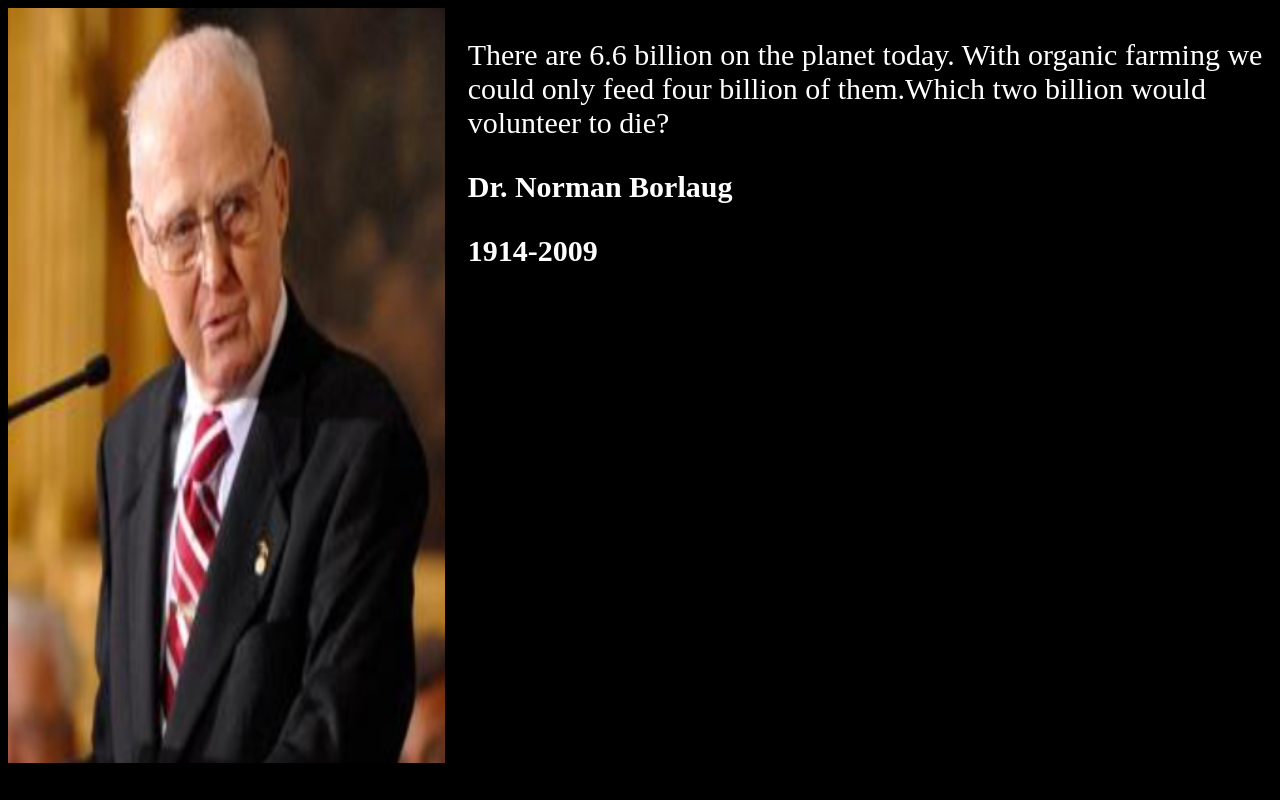
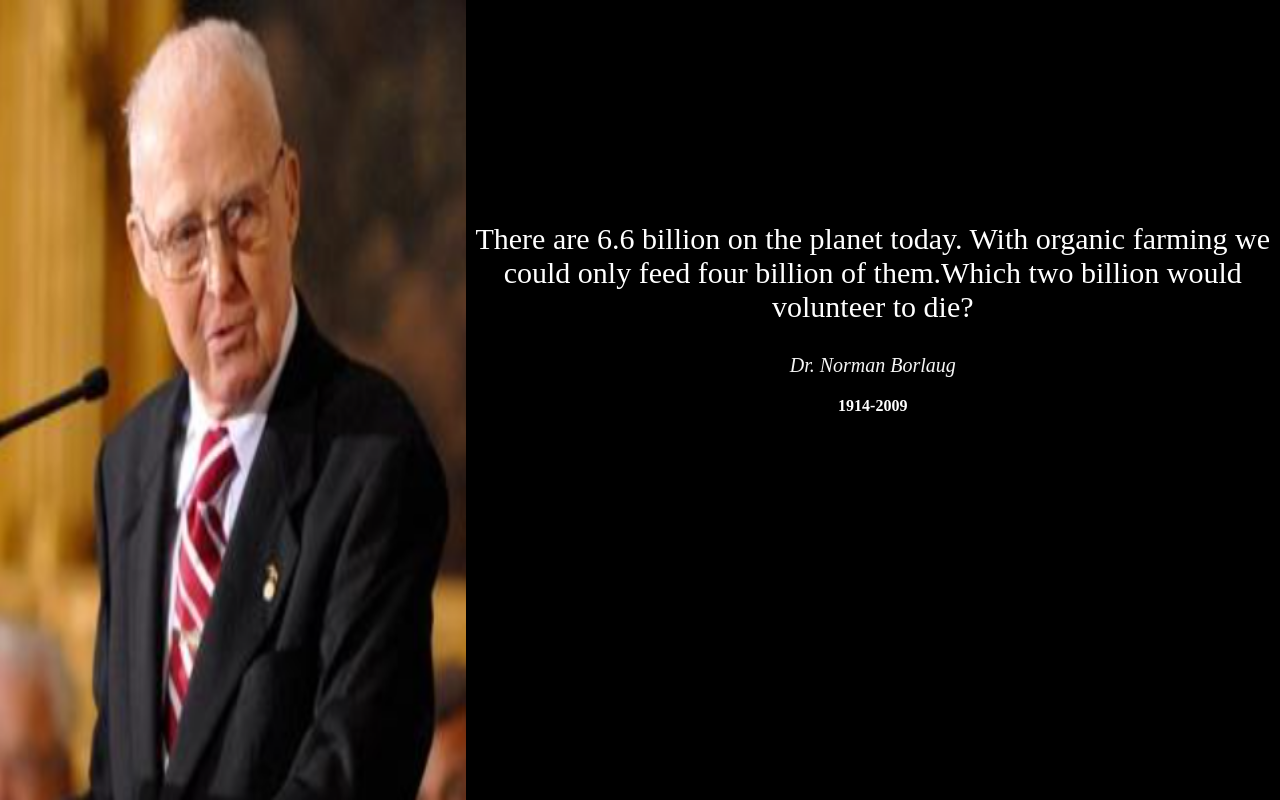
Before and after one commit to ArchitaAgarwal65590/TributePage, a plain HTML site: page index.html.html in a window 1280 px wide. Drawn offline with Linux system fonts and the light colour scheme.

Commit message:
Added Style

```diff
--- a/Tribute page.html
+++ b/index.html.html
@@ -1,21 +1,24 @@
 <!doctype>
 <html>
 <head>
+<style>
+
+</style>
 <title>Tribute page</title>
 <link rel="stylesheet" href="s1.css">
 </head>
 <body>
 <div class="main">
 <div class="middle">
-<img  src="Dr Norman.png"alt="Dr.Norman Borlaug" width=95% height=170%>
+<img  src="Dr Norman.png"alt="Dr.Norman Borlaug" class="image">
 </div>
 <div class="right">
-<p>
+<p class="quote">
 There are 6.6 billion on the planet today. With organic farming we could only feed four billion of them.Which two billion would volunteer to die?</p>
-<p><b>
+<p class="name"><i>
 Dr. Norman Borlaug
-<p></b>
-<p><b>1914-2009</p></b>
+</i></p>
+<p class="date"><b>1914-2009</b></p>
 </div>
 </div>
 </body>
--- a/s1.css
+++ b/s1.css
@@ -1,8 +1,13 @@
-p{color : white;}
-body{background-color:black;}
-p{text align:middle;
-font-size:30;
+p{
+color : white;
+text-align:center;
 }
+body{
+	background-color:black;
+	margin: 0px;
+font-fmaily: "Time New Roman";
+}
+
 .main{
     display:flex;
 }
@@ -10,5 +15,20 @@ font-size:30;
     width: 1000px;
 }
 .right {
-    flex-grow:1;
+	margin:0;
+padding-top: 15%;
 }
+.image {
+	min-height: 100vh;
+	max-width: 100%;
+}
+.quote{
+	font-size:30px;
+}
+.name{
+	font-size: 20px;
+	color: whitesmoke;
+}
+.date{
+	font-color: whitesmoke;
+}
```
Also changed, not shown: Example . java.txt (deleted), 2 other files.
